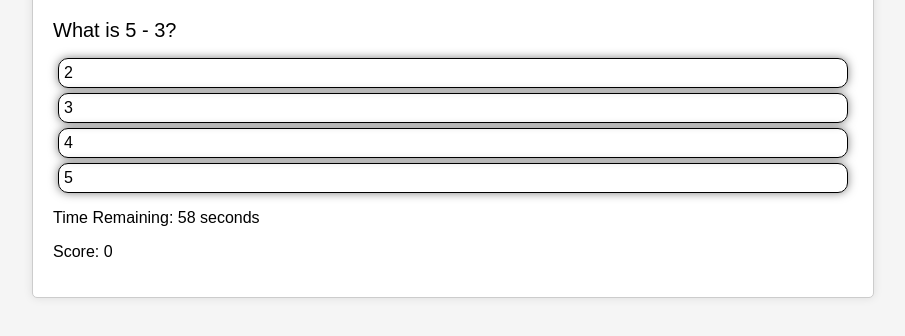
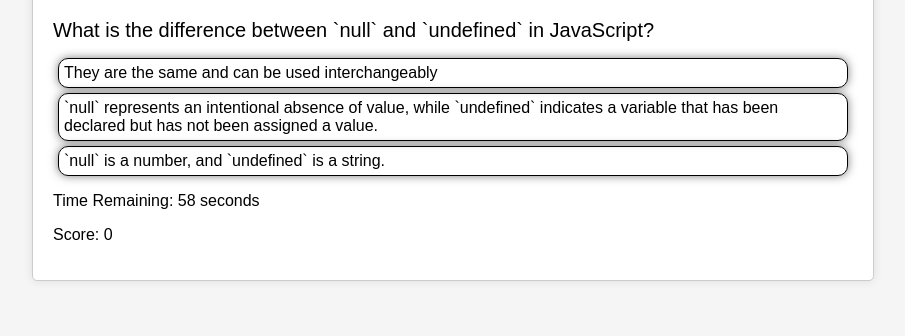
Before and after one commit to OpalSnellneberger/Timed-Quiz, a plain HTML site: page index.html in a window 1280 px wide. Both pictures are taken after a click on the button "Start Quiz". Shown: the part 90-426 px from the top of the page, without its empty margins (187-1092 px from the left). Drawn offline with nearby package versions, Linux system fonts and the light colour scheme.

Commit message:
added questions

```diff
--- a/assets/script.js
+++ b/assets/script.js
@@ -1,17 +1,107 @@
 // JavaScript for the quiz using jQuery
 const questions = [
     {
-        question: "What is 2 + 2?",
-        options: ["3", "4", "5", "6"],
-        answer: "4"
+        question: "What is the purpose of JavaScript in web development?",
+        options: ["To style web pages", "To add interactivity and functionality to web pages", "To create web page layouts"],
+        answer: "To add interactivity and functionality to web pages"
     },
     {
-        question: "What is 5 - 3?",
-        options: ["2", "3", "4", "5"],
-        answer: "2"
+        question: "What is the result of `typeof null`?",
+        options: ["'undefined'", "'null'", "'object'"],
+        answer: "'object'"
     },
-    // Add more questions here
+    {
+        question: "Which keyword is used to declare a variable in JavaScript?",
+        options: ["'var'", "'let'", "'const'", "'all of the above'"],
+        answer: "'all of the above'"
+    },
+    {
+        question: "What is the correct way to write a single-line comment in JavaScript?",
+        options: ["'// This is a comment'", "'<!-- This is a comment -->'", "'/* This is a comment'"],
+        answer: "'// This is a comment'"
+    },
+    {
+        question: "What is the output of `2 + '2'` in JavaScript?",
+        options: ["4", "'22'", "2 + 2"],
+        answer: "'22'"
+    },
+    {
+        question: "Which loop is used to iterate over the properties of an object in JavaScript?",
+        options: ["for-in loop", "for loop", "while loop"],
+        answer: "for-in loop"
+    },
+    {
+        question: "What is the purpose of the `if` statement in JavaScript?",
+        options: ["To define a function", "To execute a block of code if a condition is true", "To create a new variable"],
+        answer: "To execute a block of code if a condition is true"
+    },
+    {
+        question: "What is the result of `3 === '3'` in JavaScript?",
+        options: ["true", "false", "undefined"],
+        answer: "false"
+    },
+    {
+        question: "What is the JavaScript operator used to combine two or more strings?",
+        options: ["'+'", "'&'", "'/'"],
+        answer: "'+'"
+    },
+    {
+        question: "What is the role of the `addEventListener` method in JavaScript?",
+        options: ["To add a new element to the DOM", "To create an array", "To attach an event handler function to an HTML element"],
+        answer: "To attach an event handler function to an HTML element"
+    },
+    {
+        question: "How do you define a function in JavaScript?",
+        options: ["function myFunction() {}", "var myFunction = function() {}", "Both A and B"],
+        answer: "Both A and B"
+    },
+    {
+        question: "What is the JavaScript function `parseInt('42px')` return?",
+        options: ["'42px'", "42", "NaN"],
+        answer: "42"
+    },
+    {
+        question: "Which JavaScript method is used to add or change HTML content?",
+        options: ["innerHTML", "createElement", "appendChild"],
+        answer: "innerHTML"
+    },
+    {
+        question: "What is a JavaScript closure?",
+        options: ["A function that is defined inside another function", "A way to lock a variable to prevent changes", "A comment at the end of a line of code"],
+        answer: "A function that is defined inside another function"
+    },
+    {
+        question: "How do you check if a variable is an array in JavaScript?",
+        options: ["Using the `Array.isArray(variable)` method", "Using the `typeof` operator", "There's no way to check if a variable is an array"],
+        answer: "Using the `Array.isArray(variable)` method"
+    },
+    {
+        question: "What is the purpose of the `return` statement in a JavaScript function?",
+        options: ["To define a new variable", "To stop the execution of a function and return a value", "To create a loop"],
+        answer: "To stop the execution of a function and return a value"
+    },
+    {
+        question: "What is a callback function in JavaScript?",
+        options: ["A function that is called at the beginning of a program", "A function that is passed as an argument to another function and executed later", "A function that returns a boolean value"],
+        answer: "A function that is passed as an argument to another function and executed later"
+    },
+    {
+        question: "Which JavaScript method is used to remove the last element from an array?",
+        options: ["pop()", "shift()", "unshift()"],
+        answer: "pop()"
+    },
+    {
+        question: "What is the difference between `null` and `undefined` in JavaScript?",
+        options: ["They are the same and can be used interchangeably", "`null` represents an intentional absence of value, while `undefined` indicates a variable that has been declared but has not been assigned a value.", "`null` is a number, and `undefined` is a string."],
+        answer: "`null` represents an intentional absence of value, while `undefined` indicates a variable that has been declared but has not been assigned a value."
+    },
+    {
+        question: "How do you define a constant variable in JavaScript?",
+        options: ["Using the `let` keyword", "Using the `var` keyword", "Using the `const` keyword"],
+        answer: "Using the `const` keyword"
+    },
 ];
+
 
 let shuffledQuestions = [];
 let currentQuestionIndex = 0;
@@ -92,7 +182,7 @@ function showCompletionScreen() {
     quizContainer.hide();
     completionScreen.show();
 
-    scoreDisplay.text(`Score: ${correctAnswers}/${shuffledQuestions.length}`);
+    scoreDisplay.text(`Score: ${correctAnswers}`);
 }
 
 function startQuiz() {
--- a/index.html
+++ b/index.html
@@ -28,7 +28,7 @@
             <!-- Completion screen -->
             <div id="completionScreen" style="display: none;">
                 <h2>Quiz Completed</h2>
-                <p id="scoreDisplay">Score: 0/0</p>
+                <p id="scoreDisplay">Score: 0</p>
                 <p>Enter your initials:</p>
                 <input type="text" id="initialsInput">
                 <button id="submitInitialsButton">Submit</button>
```
Also changed, not shown: assets/reset.css (deleted).
